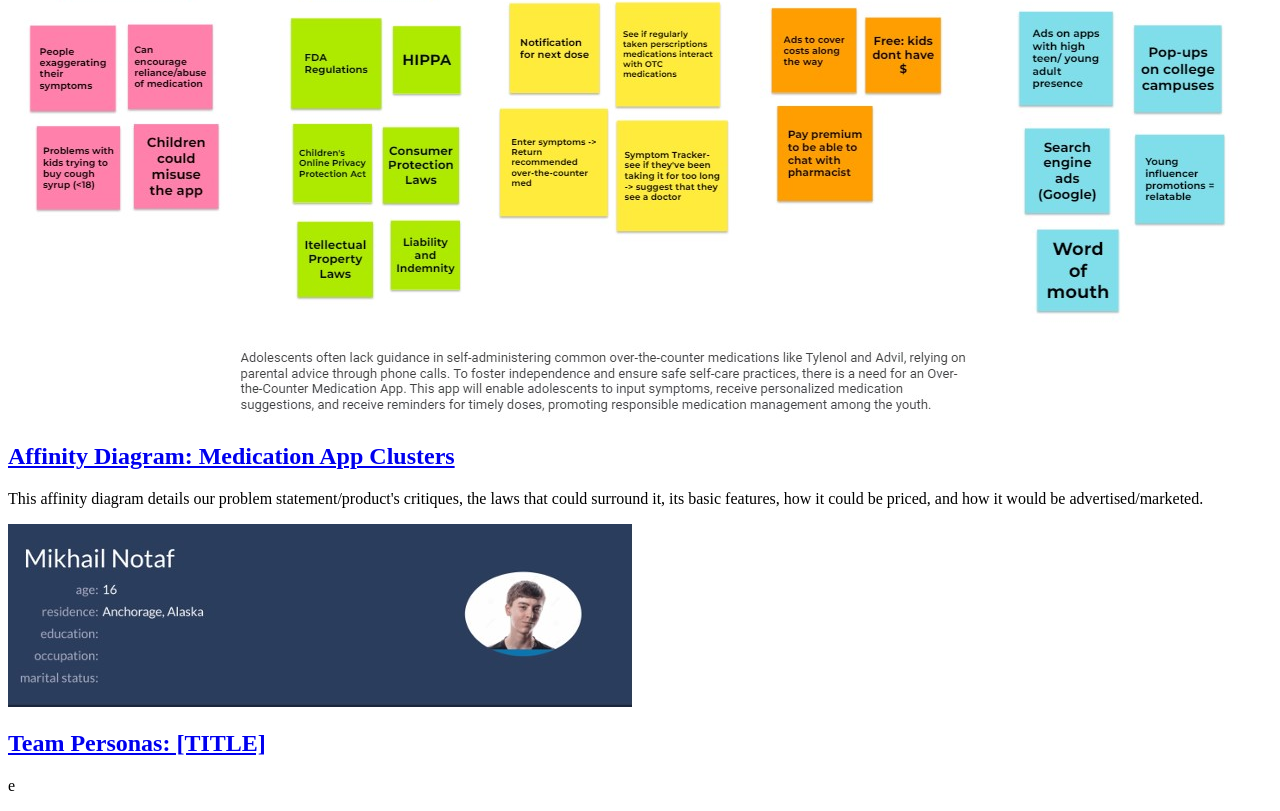
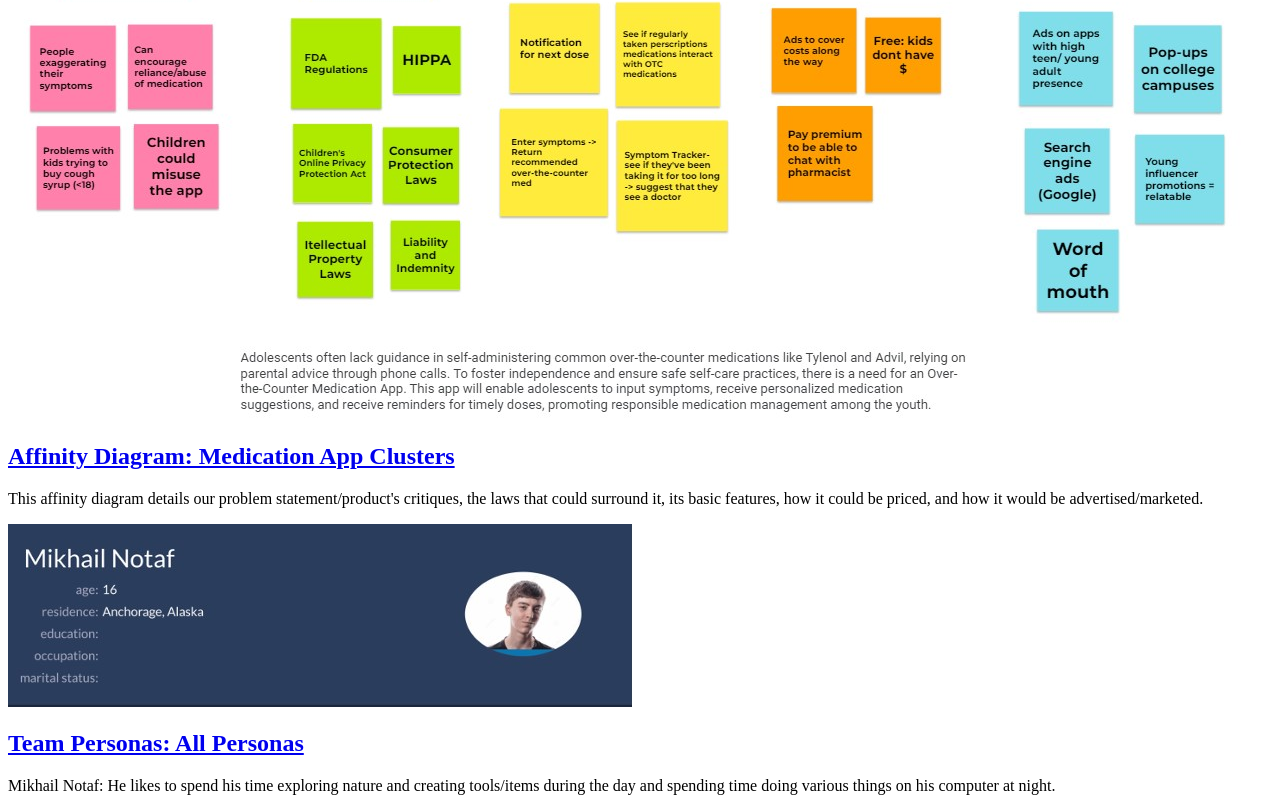
Before and after one commit to paukba/paukba.github.io, a plain HTML site: page index.html in a window 1280 px wide. Shown: the part 470-1281 px from the top of the page. Drawn offline with Linux system fonts and the light colour scheme.

Commit message:
Update index.html

```diff
--- a/index.html
+++ b/index.html
@@ -31,9 +31,10 @@
 <section class = "assign">
   <img src="Images/my-persona.jpg" />
   <section class = "assign-det">
-    <a href = "Files/all-personas.pdf"><h2>Team Personas: [TITLE]</h2></a>
+    <a href = "Files/all-personas.pdf"><h2>Team Personas: All Personas</h2></a>
     <p>
-      e
+      Mikhail Notaf: He likes to spend his time exploring nature and creating tools/items during the day and
+      spending time doing various things on his computer at night.
     </p>
   </section>
 </section>
```
